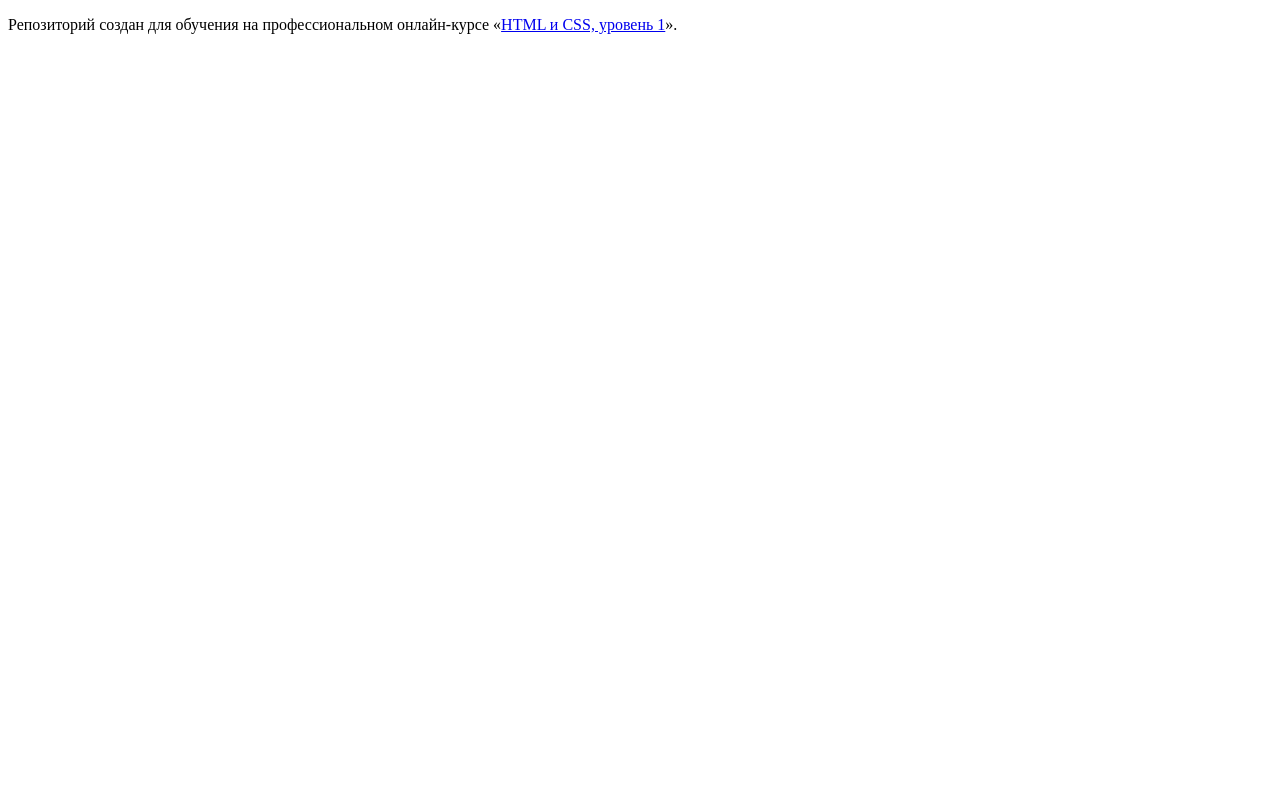
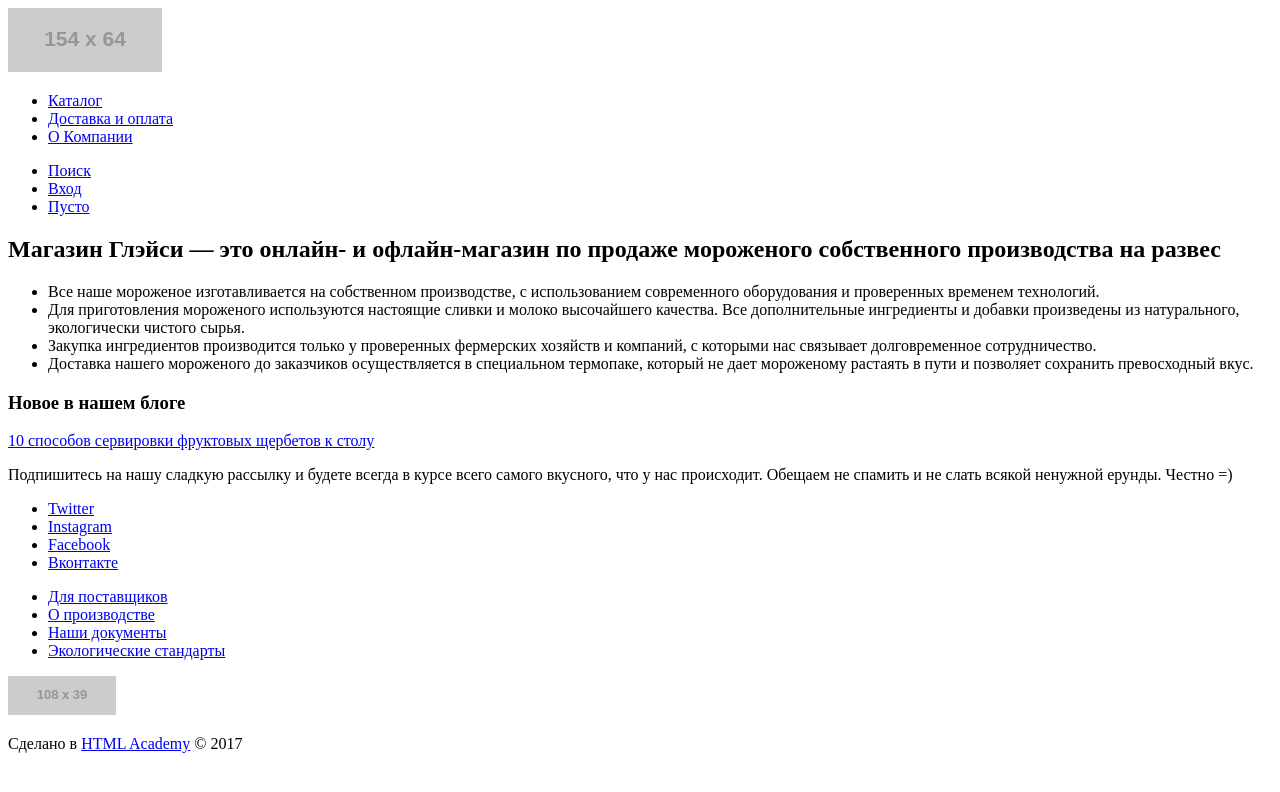
Before and after one commit to nikitadnet/491209-gllacy, a plain HTML site: page index.html in a window 1280 px wide. Drawn offline with Linux system fonts and the light colour scheme; placeholder pictures from the web are drawn by us.

Commit message:
Добавляет разметку главной страницы

```diff
--- a/index.html
+++ b/index.html
@@ -5,8 +5,98 @@
     <title>HTML Academy: Глейси</title>
   </head>
   <body>
-
-    <p>Репозиторий создан для обучения на профессиональном онлайн‑курсе «<a href="https://htmlacademy.ru/intensive/htmlcss">HTML и CSS, уровень 1</a>».</p>
-
+    <header class="main-header">
+      <a class="logo">
+        <img src="http://placehold.it/154x64" alt="Логотип Gllacy" width="154" height="64">
+      </a>
+      <nav class="main-nav">
+        <ul class="main-nav-list">
+          <li class="main-nav-item">
+            <a href="#" class="main-nav-link">Каталог</a>
+          </li>
+          <li class="main-nav-item">
+            <a href="#" class="main-nav-link">Доставка и оплата</a>
+          </li>
+          <li class="main-nav-item">
+            <a href="#" class="main-nav-link">О Компании</a>
+          </li>
+        </ul>
+        <ul class="user-nav-list">
+          <li class="user-nav-item">
+            <a href="#" class="user-nav-link user-nav-search-link">Поиск</a>
+          </li>
+          <li class="user-nav-item">
+            <a href="#" class="user-nav-link user-nav-login-link">Вход</a>
+          </li>
+          <li class="user-nav-item">
+            <a href="#" class="user-nav-link user-nav-basket-link">Пусто</a>
+          </li>
+        </ul>
+      </nav>
+    </header>
+    <section class="seo">
+      <h2 class="seo-title">
+        Магазин Глэйси — это онлайн- и офлайн-магазин по продаже мороженого собственного производства на развес
+      </h2>
+      <ul class="seo-list">
+        <li class="seo-list-item">
+          Все наше мороженое изготавливается на собственном производстве, с использованием современного оборудования и проверенных временем технологий.
+        </li>
+        <li class="seo-list-item">
+          Для приготовления мороженого используются настоящие сливки и молоко высочайшего качества. Все дополнительные ингредиенты и добавки произведены из натурального, экологически чистого сырья.
+        </li>
+        <li class="seo-list-item">
+          Закупка ингредиентов  производится только у проверенных фермерских хозяйств и компаний, с которыми нас связывает долговременное сотрудничество.
+        </li>
+        <li class="seo-list-item">
+          Доставка нашего мороженого до заказчиков осуществляется в специальном термопаке, который не дает мороженому растаять в пути и позволяет сохранить превосходный вкус.
+        </li>
+      </ul>
+    </section>
+    <section class="blog">
+      <div class="blog-new">
+        <h3 class="blog-new-little">Новое в нашем блоге</h3>
+        <a href="#" class="blog-new-link">10 способов сервировки фруктовых щербетов к столу</a>
+      </div>
+      <div class="blog-subscribe">
+        <p class="blog-subscribe-text">
+          Подпишитесь на нашу сладкую рассылку и будете всегда в курсе всего самого вкусного, что у нас происходит. Обещаем не спамить и не слать всякой ненужной ерунды. Честно =)
+        </p>
+      </div>
+    </section>
+    <footer class="main-footer">
+      <ul class="social-list">
+        <li class="social-list-item">
+          <a href="#" class="social-link social-link-twitter">Twitter</a>
+        </li>
+        <li class="social-list-item">
+          <a href="#" class="social-link social-link-instagram">Instagram</a>
+        </li>
+        <li class="social-list-item">
+          <a href="#" class="social-link social-link-facebook">Facebook</a>
+        </li>
+        <li class="social-list-item">
+          <a href="#" class="social-link social-link-vkontakte">Вконтакте</a>
+        </li>
+      </ul>
+      <ul class="footer-navigation">
+        <li class="footer-navigation-item">
+          <a href="#" class="footer-navigation-link">Для поставщиков</a>
+        </li>
+        <li class="footer-navigation-item">
+          <a href="#" class="footer-navigation-link">О производстве</a>
+        </li>
+        <li class="footer-navigation-item">
+          <a href="#" class="footer-navigation-link">Наши документы</a>
+        </li>
+        <li class="footer-navigation-item">
+          <a href="#" class="footer-navigation-link">Экологические стандарты</a>
+        </li>
+      </ul>
+      <div class="footer-copyright">
+        <img src="http://placehold.it/108x39" alt="Логотип htmlacademy" width="108" height="39">
+        <p>Сделано в <a href="#">HTML Academy</a> &copy; 2017</p>
+      </div>
+    </footer>
   </body>
 </html>
```
